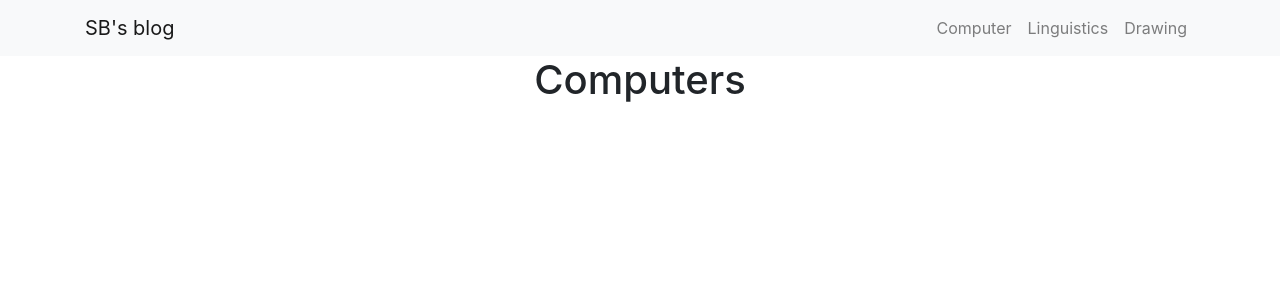
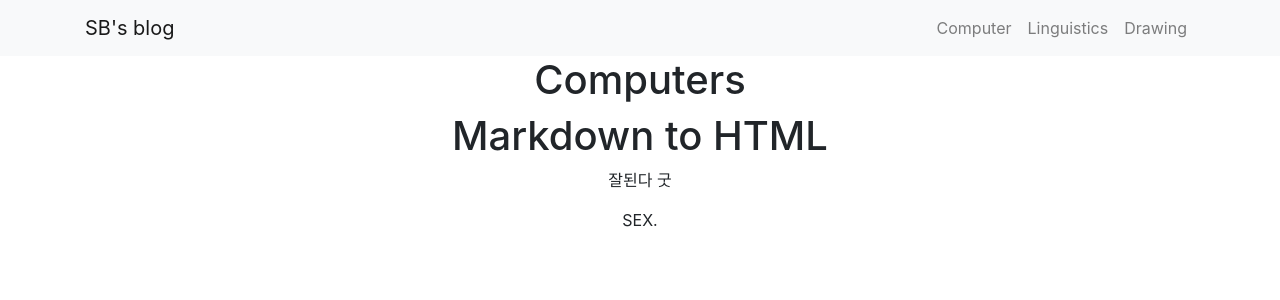
Before and after one commit to SB1491/SB-blog, a React (Create React App) app in the folder frontend/: page /computer in a window 1280 px wide. Shown: the top 300 px of the page. Built offline with nearby package versions, Linux system fonts and the light colour scheme.

Commit message:
markdown 됨

```diff
--- /dev/null
+++ b/frontend/public/markdown/computer/test1.md
@@ -0,0 +1,3 @@
+잘된다 굿
+
+SEX.
--- /dev/null
+++ b/frontend/src/components/MarkdownPage/MarkdownPage.tsx
@@ -0,0 +1,35 @@
+import { useEffect, useState } from "react";
+import ReactMarkdown from "react-markdown";
+
+export interface IProps {
+  filename: string
+}
+
+const MarkdownPage = (props: IProps) => {
+
+  const [markdownContent, setMarkdownContent] = useState<string>('');
+
+  useEffect(() => {
+    // Fetch or read your Markdown file content here and set it to the state.
+    // For example, you can use the Fetch API to load content from a URL.
+    fetch('markdown/computer/'.concat(props.filename))
+      .then((response) => response.text())
+      .then((data) => {
+        setMarkdownContent(data);
+      })
+      .catch((error) => {
+        console.error('Error fetching Markdown:', error);
+      });
+  }, []);
+
+  return (
+    <div>
+    <h1>Markdown to HTML</h1>
+    <div>
+      <ReactMarkdown>{markdownContent}</ReactMarkdown>
+    </div>
+  </div>
+  )
+}
+
+export default MarkdownPage
--- a/frontend/src/containers/Computer/Computer.tsx
+++ b/frontend/src/containers/Computer/Computer.tsx
@@ -1,10 +1,12 @@
 import Header from "../../components/Header/Header"
+import MarkdownPage from "../../components/MarkdownPage/MarkdownPage"
 
 const Computer = () => {
   return (
     <div>
       <Header/>
       <h1>Computers</h1>
+      <MarkdownPage filename="test1.md"/>
     </div>
   )
 }
--- a/frontend/src/containers/MainPage/MainPage.tsx
+++ b/frontend/src/containers/MainPage/MainPage.tsx
@@ -1,4 +1,3 @@
-import { Button } from 'react-bootstrap'
 import Header from '../../components/Header/Header'
 import './MainPage.css'
 
```
Also changed, not shown: frontend/src/components/LinkList/LinkList.tsx (added, +7 -0 lines).
